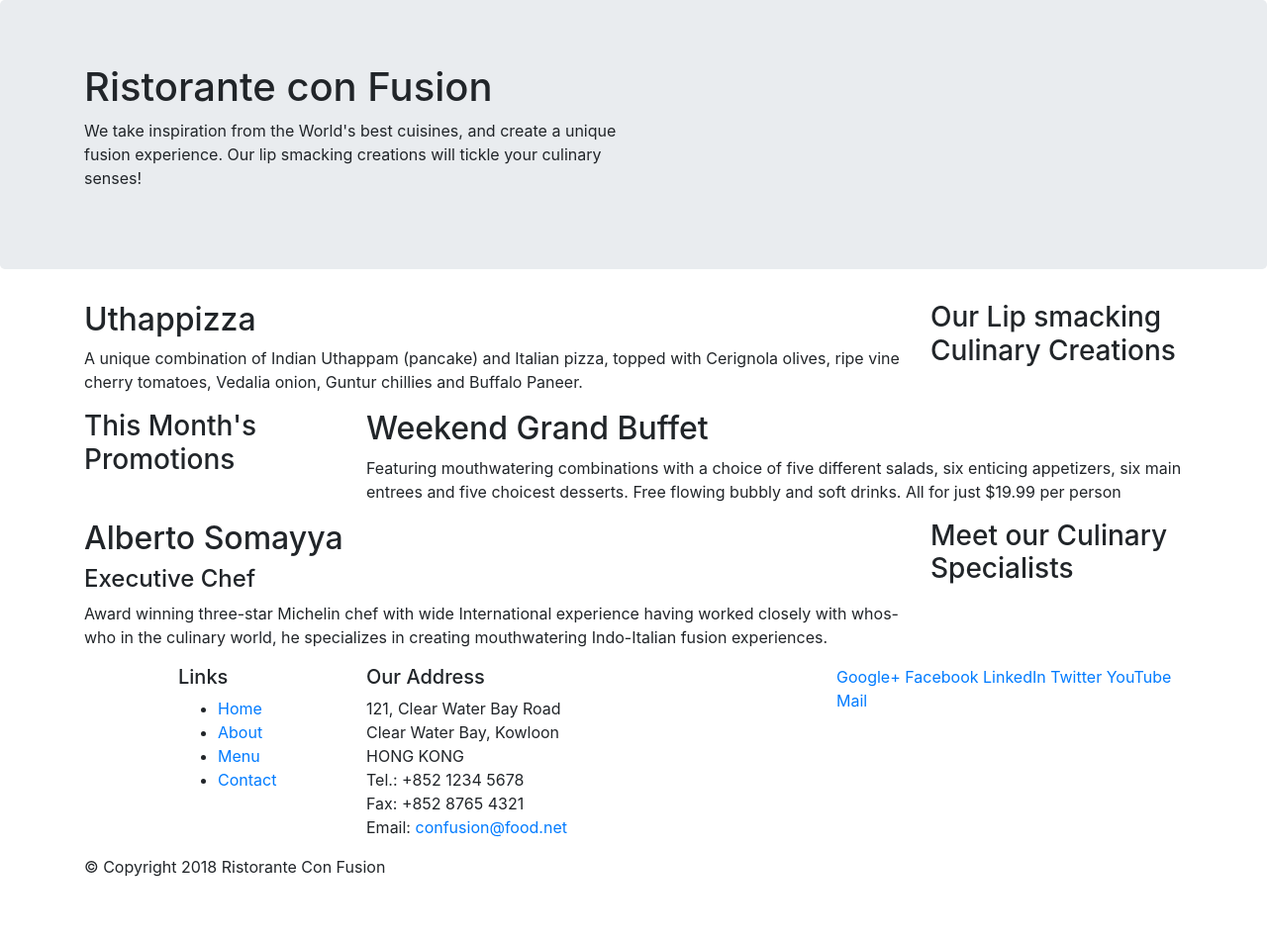
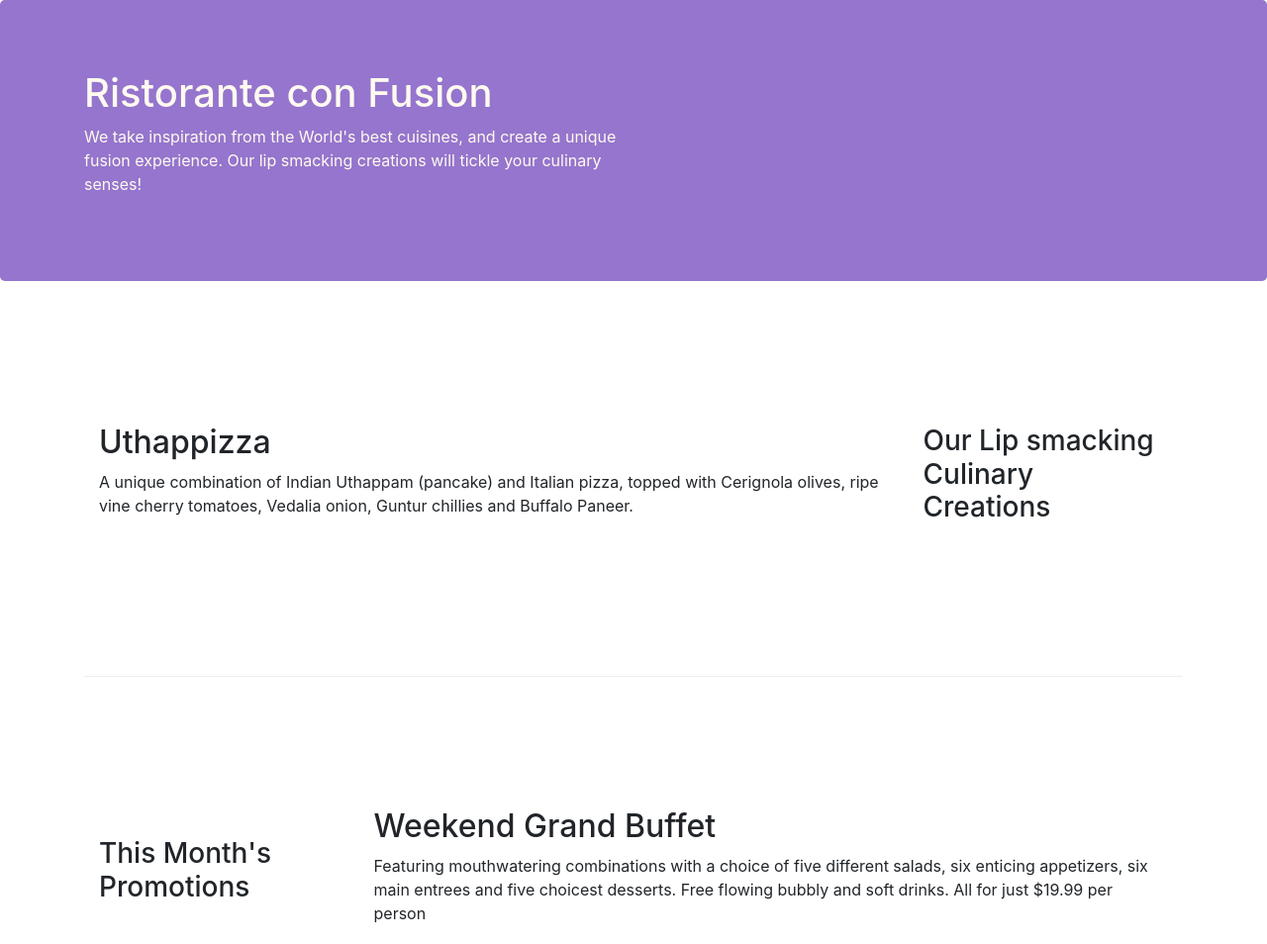
Before and after one commit to Rohit-Mundada/responsive-website-coursera, a website: page index.html in a window 1280 px wide. Shown: the top 954 px of the page at 99% size. Before the commit the page ends 904 px from the top, so only its background shows below. Drawn offline with nearby package versions, Linux system fonts and the light colour scheme.

Commit message:
Bootstrap Grid Part 2

```diff
--- /dev/null
+++ b/css/styles.css
@@ -0,0 +1,26 @@
+.row-header {
+    margin: 0px auto;
+    padding: 0px auto;
+}
+.row-content {
+    margin: 0px auto;
+    padding: 50px 0px;
+    border-bottom: 1px ridge;
+    min-height: 400px;
+}
+.footer {
+    background-color: #d1c4e9;
+    margin: 0px auto;
+    padding: 20px 0px;
+}
+.jumbotron {
+    padding: 70px 30px;
+    margin: 0px auto;
+    background-color: #9575cd;
+    color: floralwhite;
+}
+.address {
+    font-size: 80%;
+    margin: 0px;
+    color: #0f0f0f;
+}
--- a/index.html
+++ b/index.html
@@ -14,12 +14,13 @@
       rel="stylesheet"
       href="node_modules/bootstrap/dist/css/bootstrap.min.css"
     />
+    <link rel="stylesheet" href="./css/styles.css">
     <title>Ristorante Con Fusion</title>
   </head>
 
   <body>
 
-    <header class="jumbotron">
+    <header class="jumbotron row-header">
       <div class="container">
         <div class="row">
           <div class="col-12 col-sm-6">
@@ -36,7 +37,7 @@
     </header>
 
     <div class="container">
-      <div class="row">
+      <div class="row row-content align-items-center">
         <div class="col-12 col-sm-4 col-md-3 order-sm-last">
           <h3>Our Lip smacking Culinary Creations</h3>
         </div>
@@ -50,7 +51,7 @@
         </div>
       </div>
 
-      <div class="row">
+      <div class="row row-content align-items-center">
         <div class="col-12 col-sm-4 col-md-3">
           <h3>This Month's Promotions</h3>
         </div>
@@ -65,7 +66,7 @@
         </div>
       </div>
 
-      <div class="row">
+      <div class="row row-content align-items-center">
         <div class="col-12 col-sm-4 col-md-3 order-sm-last">
           <h3>Meet our Culinary Specialists</h3>
         </div>
@@ -82,12 +83,12 @@
       </div>
     </div>
 
-    <footer>
+    <footer class="footer">
       <div class="container">
         <div class="row">
           <div class="col-4 offset-1 col-sm-2">
             <h5>Links</h5>
-            <ul>
+            <ul class="list-unstyled">
               <li><a href="#">Home</a></li>
               <li><a href="#">About</a></li>
               <li><a href="#">Menu</a></li>
@@ -105,8 +106,8 @@
               Email: <a href="mailto:confusion@food.net">confusion@food.net</a>
             </address>
           </div>
-          <div class="col-12 col-sm-4">
-            <div>
+          <div class="col-12 col-sm-4 align-self-center">
+            <div class="text-center">
               <a href="http://google.com/+">Google+</a>
               <a href="http://www.facebook.com/profile.php?id=">Facebook</a>
               <a href="http://www.linkedin.com/in/">LinkedIn</a>
@@ -116,7 +117,7 @@
             </div>
           </div>
         </div>
-        <div class="row">
+        <div class="row justify-content-center">
           <div class="col-auto">
             <p>© Copyright 2018 Ristorante Con Fusion</p>
           </div>
```
